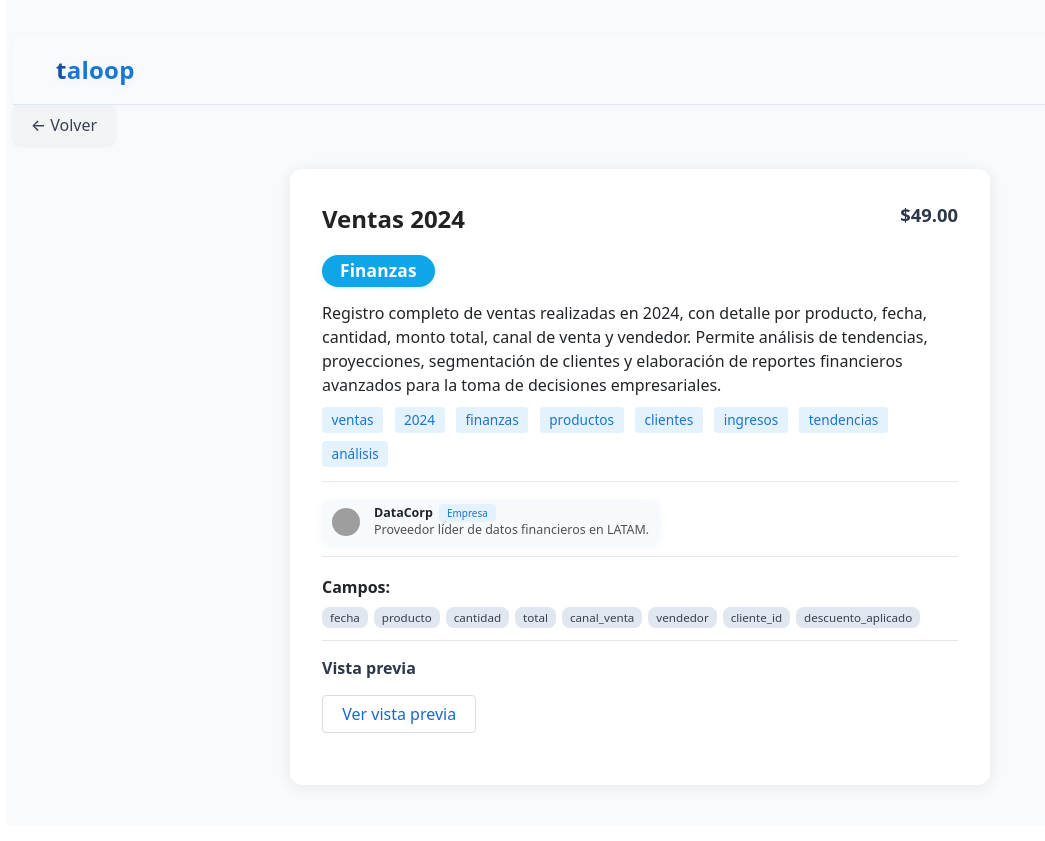
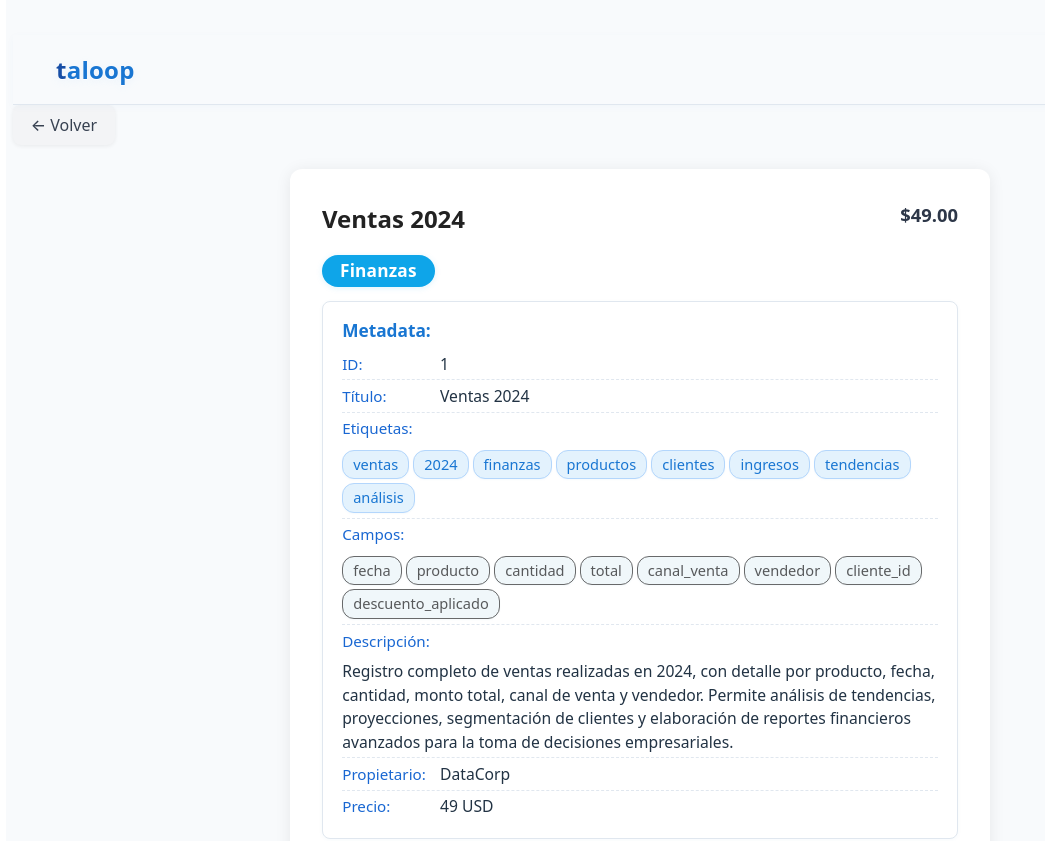
Before and after one commit to yonatan-alvarez-h/taloop-app, a React (Vite) app: page /datasets/1 in a window 1280 px wide. Shown: the top 841 px of the page, without its empty margins (0-1045 px from the left). Built offline with nearby package versions, Linux system fonts and the light colour scheme; grey boxes are pictures that could not be loaded.

Commit message:
feat: add DatasetMetadata component and integrate it into DatasetDetails and DatasetPreview

```diff
--- a/src/components/dataset/Details/DatasetDetails.tsx
+++ b/src/components/dataset/Details/DatasetDetails.tsx
@@ -5,6 +5,7 @@ import DatasetOwner from "../Owner/DatasetOwner";
 import DatasetFields from "../Fields/DatasetFields";
 import DatasetTags from "../Tags/DatasetTags";
 import DatasetPreview from "./Preview/DatasetPreview";
+import DatasetMetadata from "./Metadata/DatasetMetadata";
 
 import "./DatasetDetails.css";
 
@@ -38,26 +39,8 @@ const DatasetDetails: React.FC<DatasetDetailsProps> = ({ dataset }) => {
           );
         })()}
 
-      {/* Descripción + Tags */}
-      <div className="dataset-details-section">
-        <div>{dataset.description}</div>
-        <div style={{ marginTop: 10 }}>
-          <DatasetTags tags={dataset.tags} />
-        </div>
-      </div>
-
-      {/* Owner */}
-      <div
-        className="dataset-details-section"
-        style={{
-          display: "flex",
-          alignItems: "center",
-          flexWrap: "wrap",
-          gap: 8,
-        }}
-      >
-        <DatasetOwner owner={dataset.owner} />
-      </div>
+      {/* Metadata separada */}
+      <DatasetMetadata dataset={dataset} />
 
       {/* Campos */}
       <div className="dataset-details-section">
--- /dev/null
+++ b/src/components/dataset/Details/Metadata/DatasetMetadata.tsx
@@ -0,0 +1,51 @@
+import React from "react";
+import type { Dataset } from "../../../../types/dataset";
+
+interface DatasetMetadataProps {
+  dataset: Dataset;
+}
+
+const DatasetMetadata: React.FC<DatasetMetadataProps> = ({ dataset }) => (
+  <div className="dataset-preview-meta">
+    <strong>Metadata:</strong>
+    <ul>
+      <li>
+        <b>ID:</b> {dataset.id}
+      </li>
+      <li>
+        <b>Título:</b> {dataset.title}
+      </li>
+      <li style={{ alignItems: "flex-start" }}>
+        <b>Etiquetas:</b>
+        <span>
+          {dataset.tags.map((tag: string) => (
+            <span className="dataset-tags-chip" key={tag}>
+              {tag}
+            </span>
+          ))}
+        </span>
+      </li>
+      <li style={{ alignItems: "flex-start" }}>
+        <b>Campos:</b>
+        <span>
+          {dataset.fields.map((field: string) => (
+            <span className="dataset-fields-chip" key={field}>
+              {field}
+            </span>
+          ))}
+        </span>
+      </li>
+      <li>
+        <b>Descripción:</b> {dataset.description}
+      </li>
+      <li>
+        <b>Propietario:</b> {dataset.owner.name}
+      </li>
+      <li>
+        <b>Precio:</b> {dataset.priceUsd} USD
+      </li>
+    </ul>
+  </div>
+);
+
+export default DatasetMetadata;
--- a/src/components/dataset/Details/Preview/DatasetPreview.tsx
+++ b/src/components/dataset/Details/Preview/DatasetPreview.tsx
@@ -1,5 +1,6 @@
 import React, { useState } from "react";
-import type { Dataset } from "../../types/dataset";
+import type { Dataset } from "../../../../types/dataset";
+import DatasetMetadata from "../Metadata/DatasetMetadata";
 import "./DatasetPreview.css";
 
 interface DatasetPreviewProps {
@@ -38,46 +39,7 @@ const DatasetPreview: React.FC<DatasetPreviewProps> = ({ dataset }) => {
       </button>
       {show && (
         <div className="dataset-preview-card">
-          <div className="dataset-preview-meta">
-            <strong>Metadata:</strong>
-            <ul>
-              <li>
-                <b>ID:</b> {dataset.id}
-              </li>
-              <li>
-                <b>Título:</b> {dataset.title}
-              </li>
-              <li style={{ alignItems: "flex-start" }}>
-                <b>Etiquetas:</b>
-                <span>
-                  {dataset.tags.map((tag) => (
-                    <span className="dataset-tags-chip" key={tag}>
-                      {tag}
-                    </span>
-                  ))}
-                </span>
-              </li>
-              <li style={{ alignItems: "flex-start" }}>
-                <b>Campos:</b>
-                <span>
-                  {dataset.fields.map((field) => (
-                    <span className="dataset-fields-chip" key={field}>
-                      {field}
-                    </span>
-                  ))}
-                </span>
-              </li>
-              <li>
-                <b>Descripción:</b> {dataset.description}
-              </li>
-              <li>
-                <b>Propietario:</b> {dataset.owner.name}
-              </li>
-              <li>
-                <b>Precio:</b> {dataset.priceUsd} USD
-              </li>
-            </ul>
-          </div>
+          <DatasetMetadata dataset={dataset} />
           <div>
             <strong>Datos de ejemplo:</strong>
             <div className="dataset-preview-table">
```
